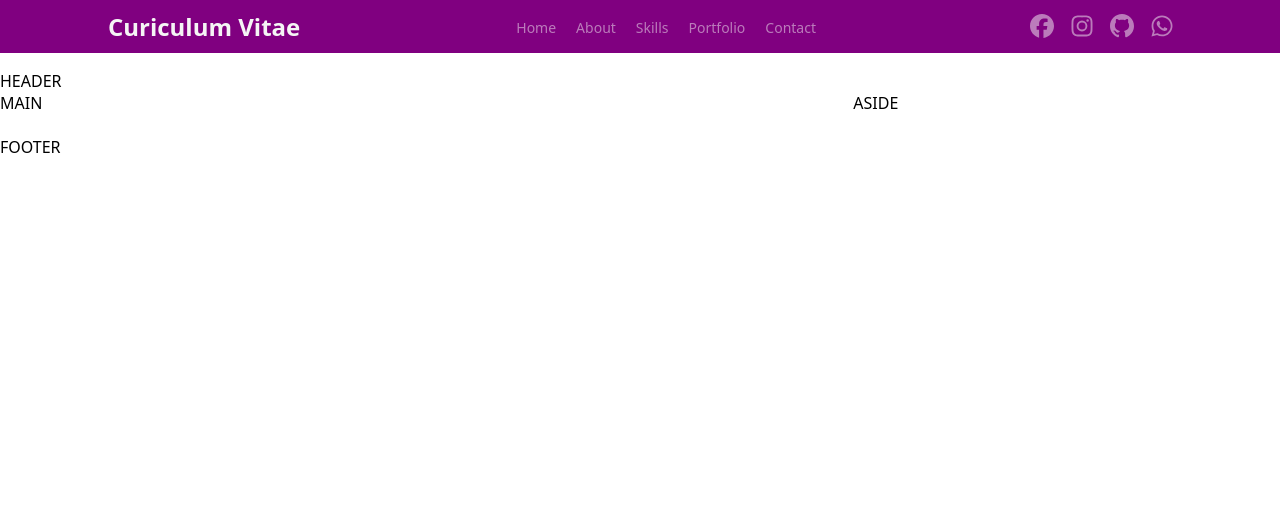
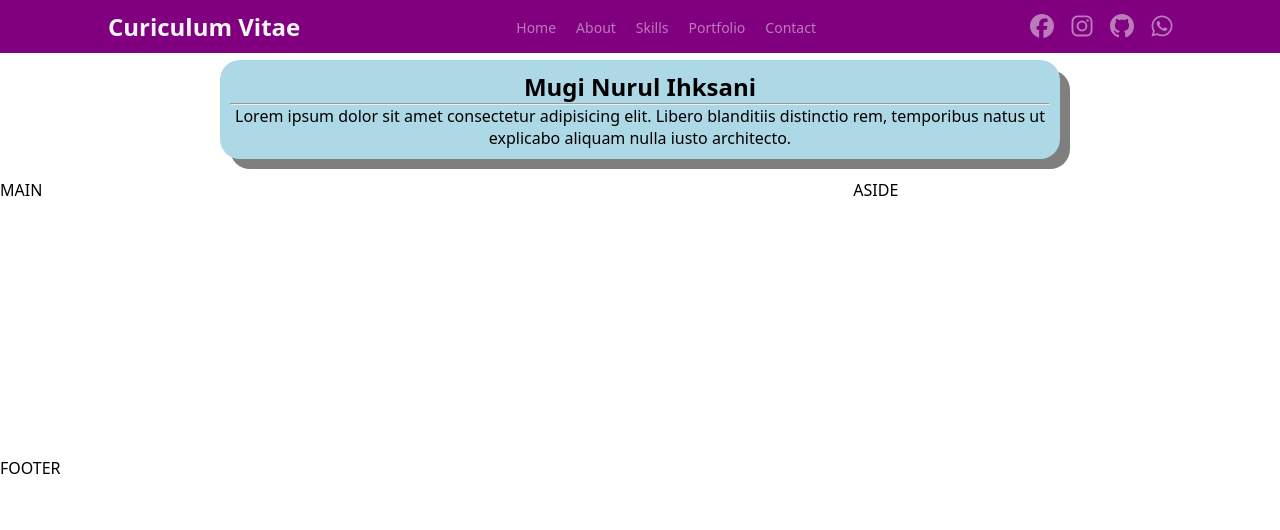
Before and after one commit to mugi24/curiculimvitae, a plain HTML site: page index.html in a window 1280 px wide. Drawn offline with Linux system fonts and the light colour scheme.

Commit message:
Menambahkan Header

```diff
--- a/css/style.css
+++ b/css/style.css
@@ -53,7 +53,7 @@ nav {
 .container {
   display: grid;
   position: relative;
-  top: 70px;
+  top: 40px;
   grid-template-areas:
     "header header"
     "main aside"
@@ -65,6 +65,12 @@ nav {
 
 header {
   grid-area: header;
+  text-align: center;
+  margin: 20px 220px;
+  padding: 10px;
+  background-color: lightblue;
+  border-radius: 20px;
+  box-shadow: 10px 10px rgba(0, 0, 0, 0.5);
 }
 
 main {
--- a/index.html
+++ b/index.html
@@ -63,7 +63,17 @@
       </div>
     </nav>
     <div class="container">
-      <header>HEADER</header>
+      <header>
+        <div class="jumbotron">
+          <h2>Mugi Nurul Ihksani</h2>
+          <hr />
+          <p>
+            Lorem ipsum dolor sit amet consectetur adipisicing elit. Libero
+            blanditiis distinctio rem, temporibus natus ut explicabo aliquam
+            nulla iusto architecto.
+          </p>
+        </div>
+      </header>
       <main>MAIN</main>
       <aside>ASIDE</aside>
       <footer>FOOTER</footer>
```
